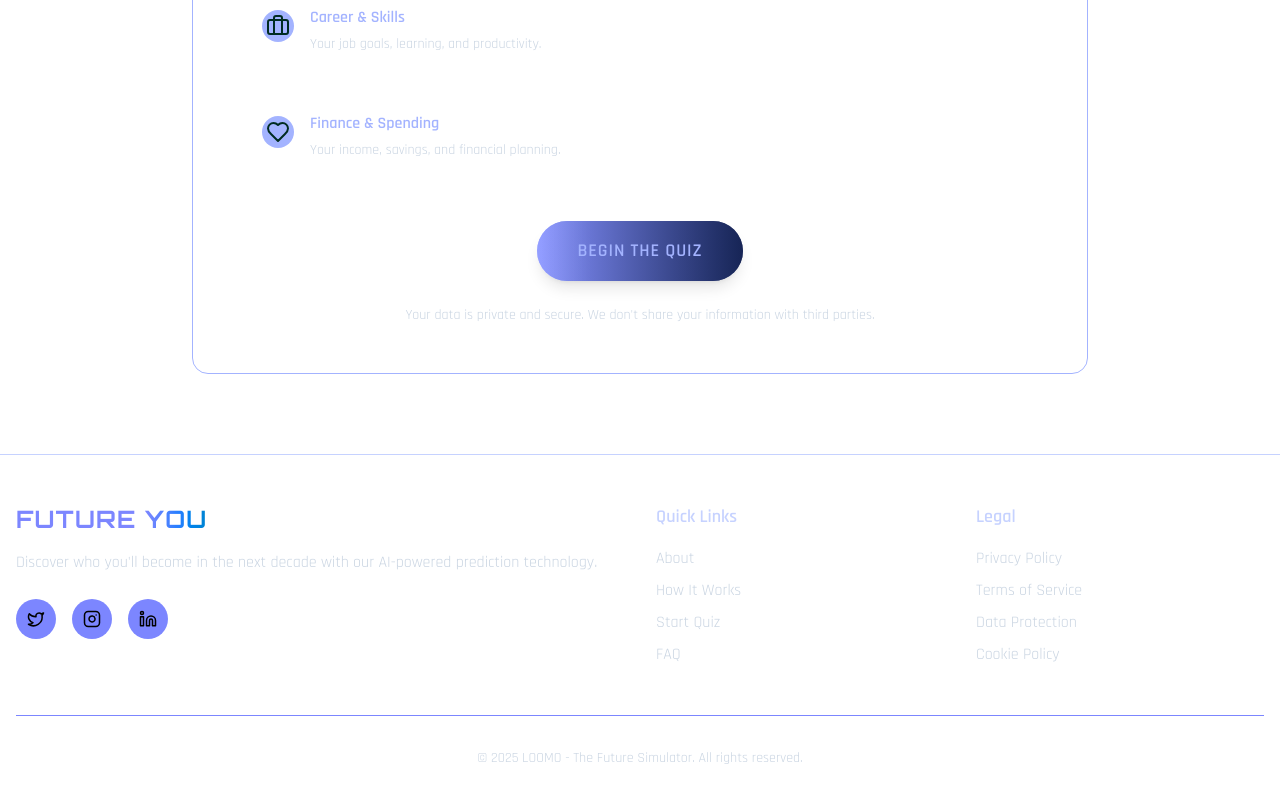
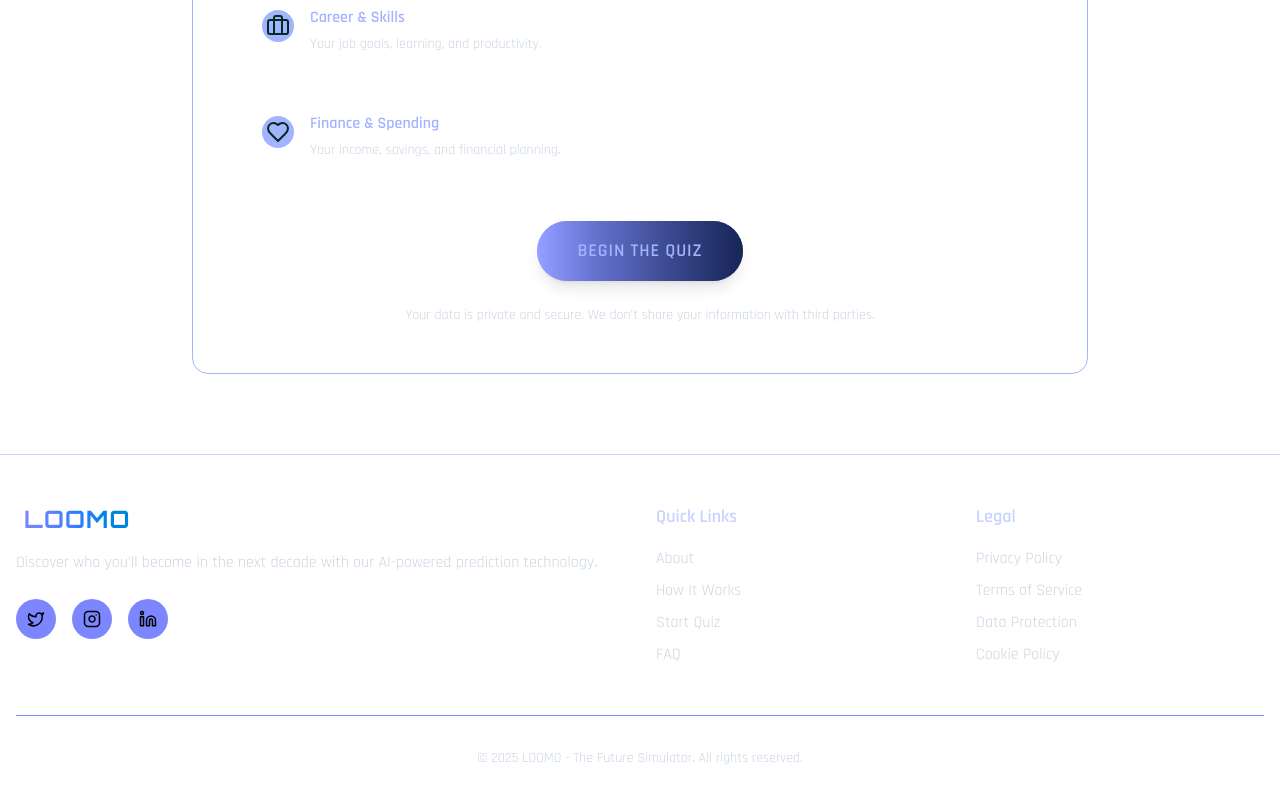
Before and after one commit to heyooJatinHere/FutureYou2.0, a React (Vite) app in the folder frontend/: page / in a window 1280 px wide. Shown: the part 2938-3738 px from the top of the page. Built offline with nearby package versions, Linux system fonts and the light colour scheme.

Commit message:
updated footer

```diff
--- a/frontend/src/components/Footer.jsx
+++ b/frontend/src/components/Footer.jsx
@@ -9,8 +9,7 @@
           {/* Brand & Socials */}
           <div className="col-span-1 md:col-span-2">
             <Link href="/" className="text-2xl font-orbitron font-bold tracking-wider text-indigo-400 flex items-center mb-4">
-              <span className="text-shadow-glow">FUTURE</span>
-              <span className="ml-2 bg-clip-text text-transparent bg-gradient-to-r from-indigo-400 via-blue-500 to-sky-600">YOU</span>
+              <span className="ml-2 bg-clip-text text-transparent bg-gradient-to-r from-indigo-400 via-blue-500 to-sky-600">LOOMO</span>
             </Link>
             <p className="text-slate-300 mb-6">
               Discover who you'll become in the next decade with our AI-powered prediction technology.
```
